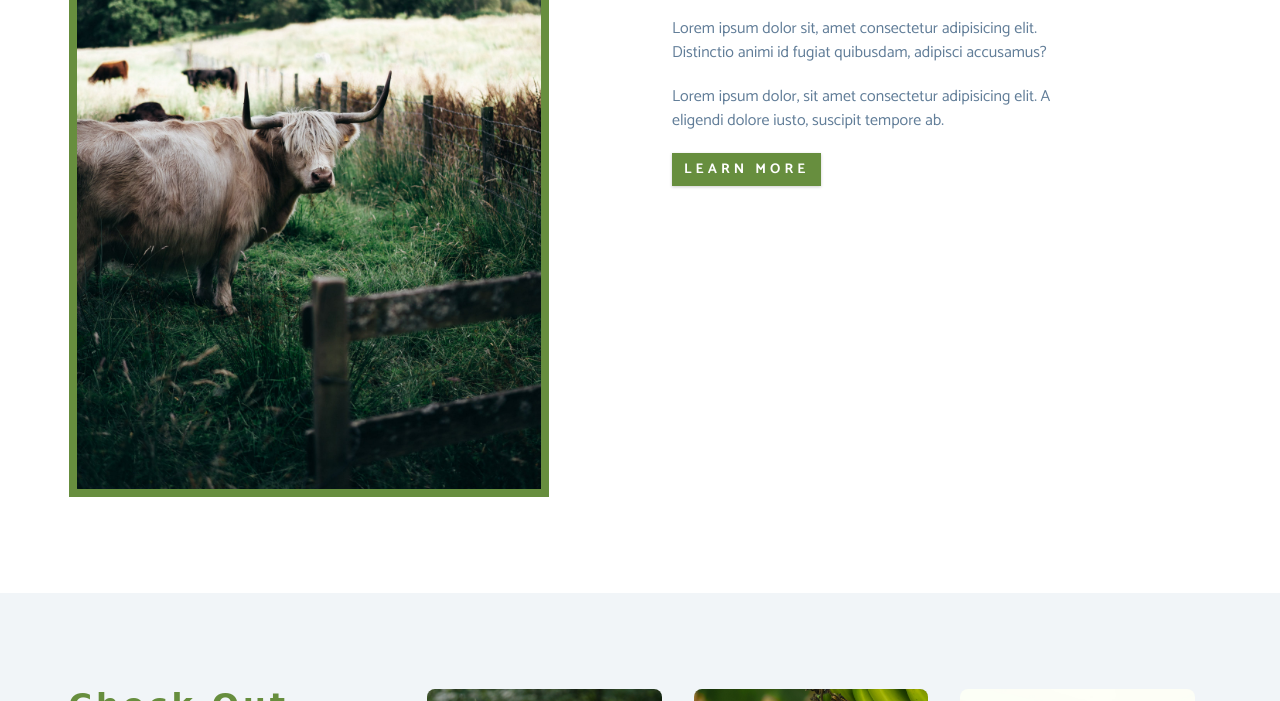
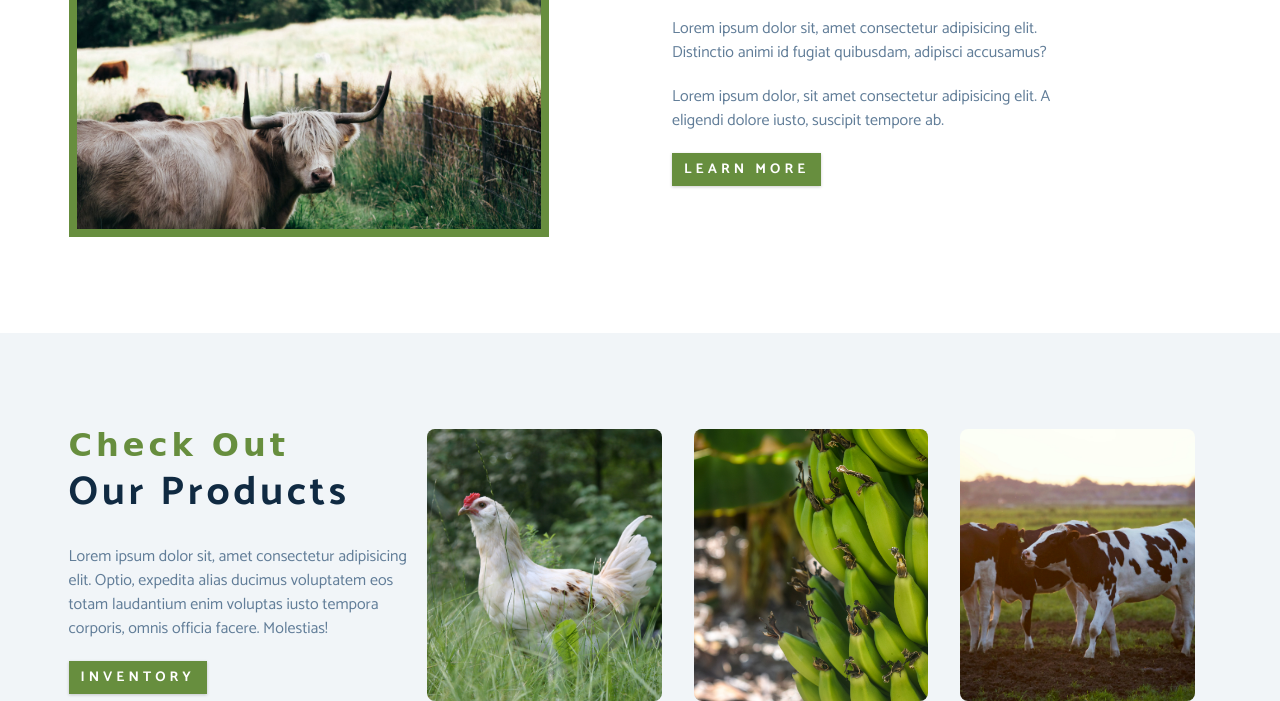
Before and after one commit to ismailtijani/Farm-Service, a plain HTML site: page index.html in a window 1280 px wide. Shown: the part 1287-1988 px from the top of the page. Drawn offline with Linux system fonts and the light colour scheme; files whose address does not match are found by name; a web font is replaced by a local one.

Commit message:
Implementing services layout

```diff
--- a/index.html
+++ b/index.html
@@ -183,6 +183,9 @@
             </article>
         </div>
     </section>
+
+    <!-- Contact Us Section -->
+    <section class="contact-us"></section>
 </body>
 
 </html>
--- a/styles.css
+++ b/styles.css
@@ -282,12 +282,12 @@ figure {
   background: var(--clr-primary);
   border: 0.5rem solid var(--clr-primary);
   max-width: 30rem;
-  /* max-height: 25rem; */
+  max-height: 21rem;
   overflow: hidden;
 }
 
 [alt*="Bull"] {
-  /* object-fit: cover; */
+  object-fit: cover;
   transition: var(--transition);
 }
 
```
